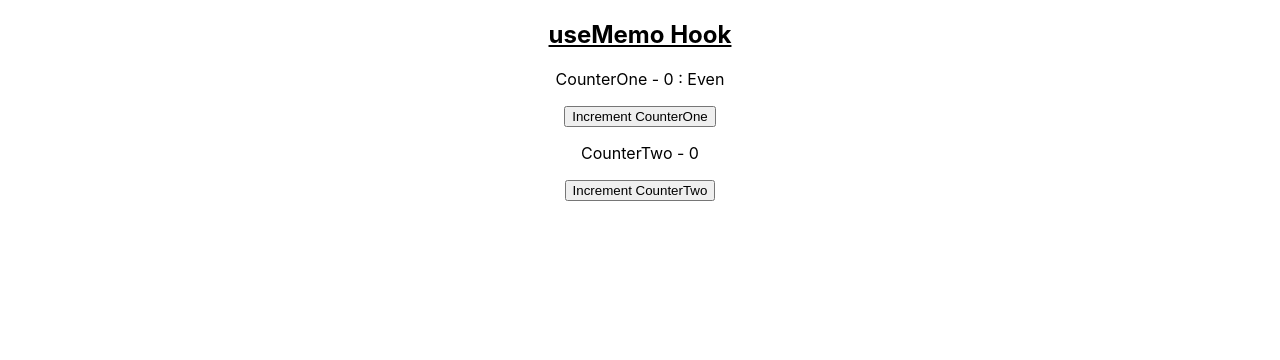
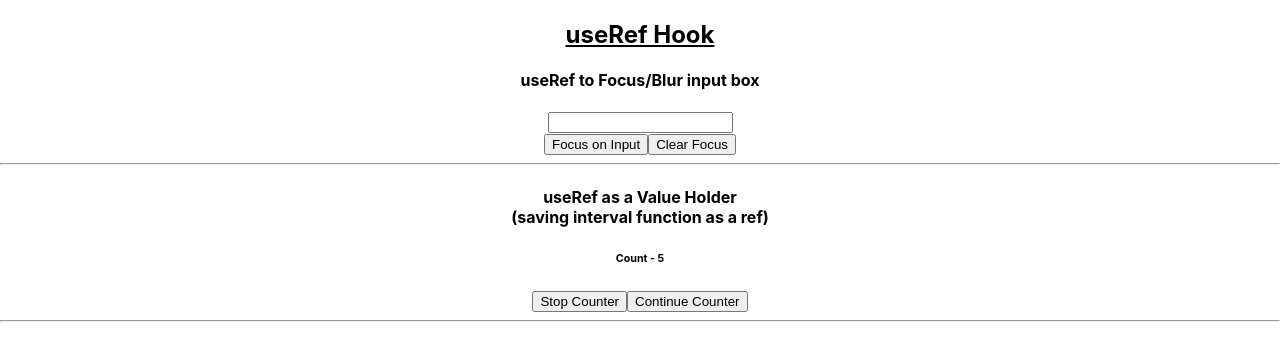
Before and after one commit to AmanKamani/react-topics, a React (Create React App) app: page / in a window 1280 px wide. Shown: the top 360 px of the page. Built offline with nearby package versions, Linux system fonts and the light colour scheme.

Commit message:
useRef:
- Added normal Focus usecase with useRef.
- Added interval function inside useRef object & used it.

```diff
--- a/src/App.tsx
+++ b/src/App.tsx
@@ -7,6 +7,7 @@ import UseContextHook from './hooks/useContextHook/UseContextHook';
 import UseReducerHook from './hooks/useReducerHook/useReducerHook';
 import UseCallbackHook from './hooks/useCallbackHook/5-useCallbackHook';
 import UseMemoHook from './hooks/useMemoHook/6-useMemoHook';
+import UseRefHook from './hooks/useRefHook/useRefHook';
 
 function App() {
   return (
@@ -21,7 +22,9 @@ function App() {
 
       {/* <UseCallbackHook /> */}
 
-      <UseMemoHook />
+      {/* <UseMemoHook /> */}
+
+      <UseRefHook />
     </div>
   );
 }
--- /dev/null
+++ b/src/hooks/useRefHook/1-useRefFocus.tsx
@@ -0,0 +1,22 @@
+import React, { useRef } from 'react'
+
+function UseRefFocus() {
+
+    const inputRef = useRef<HTMLInputElement>(null);
+
+    const focusInput = () => {
+        inputRef.current!.focus();
+    }
+    const clearFocusInput = () => {
+        inputRef.current!.blur();
+    }
+
+    return (<>
+        <h4>useRef to Focus/Blur input box</h4>
+        <input type="text" ref={inputRef}/> <br/>
+        <button onClick={focusInput}>Focus on Input</button>
+        <button onClick={clearFocusInput}>Clear Focus</button>
+    </>)
+}
+
+export default UseRefFocus
--- /dev/null
+++ b/src/hooks/useRefHook/2-useRefAsValueHolder.tsx
@@ -0,0 +1,34 @@
+import React, { useEffect, useRef, useState } from 'react'
+
+function UseRefAsValueHolder() {
+
+    const [count, setCount] = useState(0);
+    const [flag, setFlag] = useState(0);
+
+    // useRef to hold the setInterval function
+    // so, that it can be used on stop button click
+    const intervalRef = useRef<any>();
+
+    useEffect(() => {
+        intervalRef.current = setInterval(() => {
+            setCount(prevCount => prevCount + 1);
+        }, 1000);
+
+        return () => clearInterval(intervalRef.current);
+    }, [flag]);
+
+    return (<>
+        <h4>
+            useRef as a Value Holder <br />
+            (saving interval function as a ref)
+        </h4>
+
+        <h6>Count - {count}</h6>
+        <button onClick={() => clearInterval(intervalRef.current)}>Stop Counter</button>
+        <button onClick={() => setFlag(flag + 1)}>Continue Counter</button>
+    </>);
+
+
+}
+
+export default UseRefAsValueHolder
--- /dev/null
+++ b/src/hooks/useRefHook/useRefHook.tsx
@@ -0,0 +1,18 @@
+import React from 'react'
+import TitleComponent from '../../common/title.component'
+import UseRefFocus from './1-useRefFocus'
+import UseRefAsValueHolder from './2-useRefAsValueHolder'
+
+function UseRefHook() {
+  return (<>
+    <TitleComponent title='useRef Hook' />
+
+    <UseRefFocus />
+    <hr/>
+
+    <UseRefAsValueHolder />
+    <hr/>
+  </>)
+}
+
+export default UseRefHook
```
Also changed, not shown: 1 other file (tests, documents, lock files or other folders).
